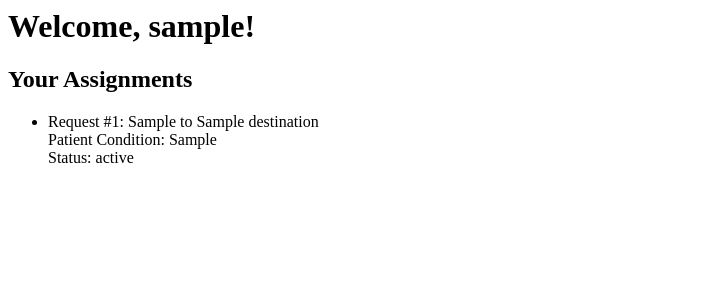
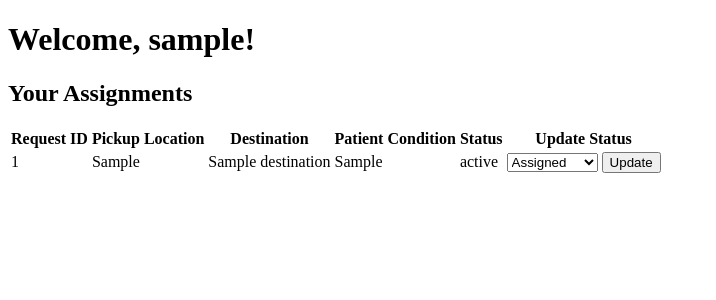
Before and after one commit to montykrause/UnifiedEMS, a Flask app: page /crew in a window 1280 px wide. Shown: the top 300 px of the page, without its empty margins (0-716 px from the left). Run offline with Flask 3, Linux system fonts and the light colour scheme; the visitor is signed in with stand-in values (Sample User, id 1); a database or web service that is not in the repository returns one stand-in record (values such as "Sample title"); some libraries are stand-ins or nearby versions.

Commit message:
Added crew status updates and dashboard auto-refresh

```diff
--- a/backend/app.py
+++ b/backend/app.py
@@ -103,14 +103,32 @@ def register():
 
     return render_template('register.html')
 
-# Crew dashboard (shows assignments)
-@app.route('/crew')
+# Crew dashboard with status update functionality
+@app.route('/crew', methods=['GET', 'POST'])
 def crew_dashboard():
     if 'user_id' not in session or session['role'] != 'crew':
         return redirect(url_for('index'))
 
     conn = get_db_connection()
     cur = conn.cursor()
+
+    if request.method == 'POST':
+        request_id = request.form['request_id']
+        new_status = request.form['status']
+
+        try:
+            cur.execute(
+                "UPDATE transport_requests SET status = %s, last_updated = CURRENT_TIMESTAMP "
+                "WHERE request_id = %s AND assigned_crew_id = %s",
+                (new_status, request_id, session['user_id'])
+            )
+            conn.commit()
+            logger.debug("Updated status of request %s to %s by crew %s", request_id, new_status, session['user_id'])
+        except psycopg2.Error as e:
+            logger.error("Error updating request status: %s", e)
+            conn.rollback()
+
+    # Fetch active assignments
     try:
         cur.execute(
             "SELECT request_id, pickup_location, destination, patient_condition, status "
--- a/backend/templates/crew_dashboard.html
+++ b/backend/templates/crew_dashboard.html
@@ -1,15 +1,50 @@
+<!DOCTYPE html>
+<html lang="en">
+<head>
+    <meta charset="UTF-8">
+    <meta name="viewport" content="width=device-width, initial-scale=1.0">
+    <title>Crew Dashboard - UnifiedEMS</title>
+</head>
+<body>
     <h1>Welcome, {{ username }}!</h1>
     <h2>Your Assignments</h2>
     {% if assignments %}
-    <ul>
+        <table>
+            <thead>
+                <tr>
+                    <th>Request ID</th>
+                    <th>Pickup Location</th>
+                    <th>Destination</th>
+                    <th>Patient Condition</th>
+                    <th>Status</th>
+                    <th>Update Status</th>
+                </tr>
+            </thead>
+            <tbody>
                 {% for assignment in assignments %}
-        <li>
-            Request #{{ assignment[0] }}: {{ assignment[1] }} to {{ assignment[2] }}<br>
-            Patient Condition: {{ assignment[3] }}<br>
-            Status: {{ assignment[4] }}
-        </li>
+                    <tr>
+                        <td>{{ assignment[0] }}</td> <!-- request_id -->
+                        <td>{{ assignment[1] }}</td> <!-- pickup_location -->
+                        <td>{{ assignment[2] }}</td> <!-- destination -->
+                        <td>{{ assignment[3] }}</td> <!-- patient_condition -->
+                        <td>{{ assignment[4] }}</td> <!-- status -->
+                        <td>
+                            <form method="POST">
+                                <input type="hidden" name="request_id" value="{{ assignment[0] }}">
+                                <select name="status">
+                                    <option value="Assigned" {% if assignment[4] == 'Assigned' %}selected{% endif %}>Assigned</option>
+                                    <option value="In Progress" {% if assignment[4] == 'In Progress' %}selected{% endif %}>In Progress</option>
+                                    <option value="Completed" {% if assignment[4] == 'Completed' %}selected{% endif %}>Completed</option>
+                                </select>
+                                <input type="submit" value="Update">
+                            </form>
+                        </td>
+                    </tr>
                 {% endfor %}
-    </ul>
+            </tbody>
+        </table>
     {% else %}
         <p>No active assignments.</p>
     {% endif %}
+</body>
+</html>
--- a/backend/templates/supervisor_dashboard.html
+++ b/backend/templates/supervisor_dashboard.html
@@ -1,6 +1,7 @@
 <!DOCTYPE html>
 <html>
 <head>
+    <meta http-equiv="refresh" content="30">
     <title>Supervisor Dashboard - UnifiedEMS</title>
 </head>
 <body>
```
Also changed, not shown: backend/templates/hospital_dashboard.html (+39 -7 lines). Lines whose indentation alone changed are shown as unchanged.
